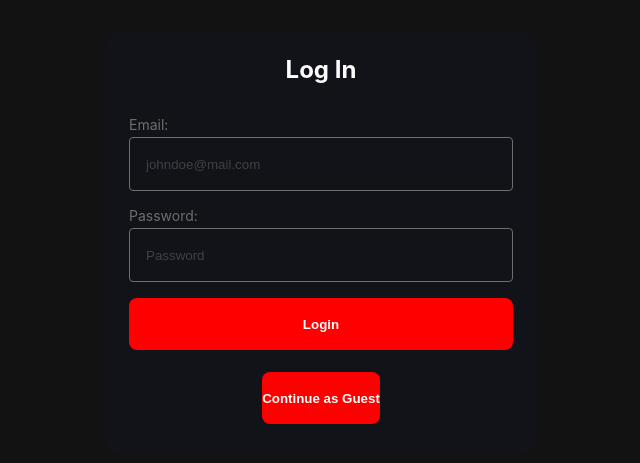
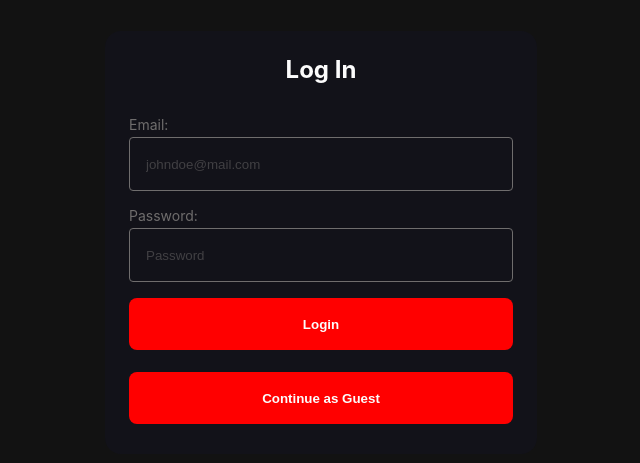
Before and after one commit to sarodcreator/Streamline, a React (Create React App) app: page /login in a window 1280 px wide. Shown: the part 169-632 px from the top of the page, without its empty margins (329-969 px from the left). Built offline with nearby package versions, Linux system fonts and the light colour scheme.

Commit message:
Update login.css

```diff
--- a/src/landing_page/Hero/login.css
+++ b/src/landing_page/Hero/login.css
@@ -87,6 +87,10 @@ span:hover {
     text-decoration: underline;
 }
 
+.bypass-btn {
+    width: 100%;
+}
+
 @media (max-width: 480px) {
     .loginPage {
         width: 80%;
```
